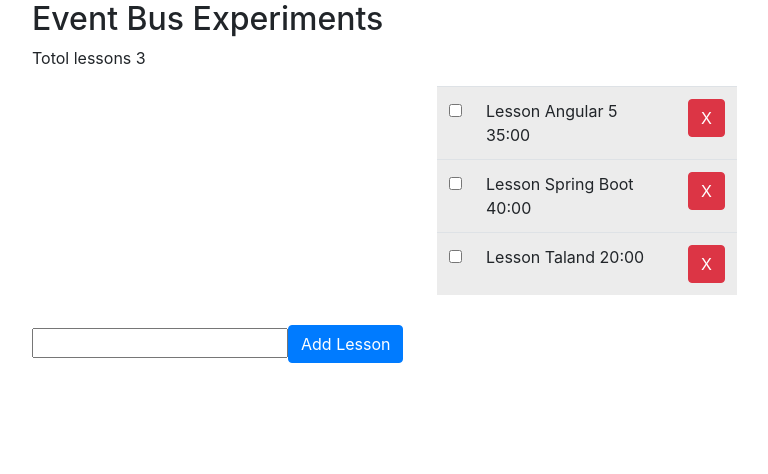
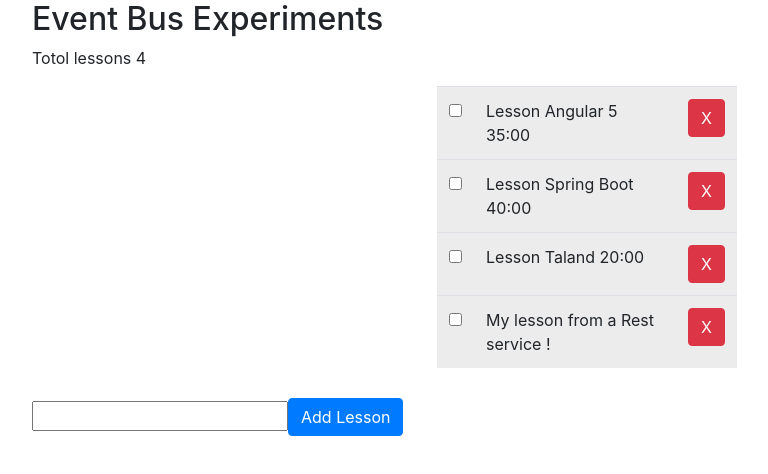
Before and after one commit to zaghir/reactive-patters-course, an Angular app: page / in a window 1280 px wide. Shown: the top 474 px of the page, without its empty margins (53-821 px from the left). Built offline with nearby package versions, Linux system fonts and the light colour scheme.

Commit message:
3_implementer_methode_add_and_delete_dans_la_factory_resoudre_probleme_references_partages_par_observers

```diff
--- a/src/app/event-bus-experiments/event-bus-experiments.component.ts
+++ b/src/app/event-bus-experiments/event-bus-experiments.component.ts
@@ -24,12 +24,16 @@ export class EventBusExperimentsComponent implements OnInit {
         id:Math.random(),
         description:'My lesson from a Rest service !'
       };
-      //todo
+      store.addLesson(newLesson);
     },5000)
   }
 
   addLesson(lessonText: string ){
-    // toDO
+    const newLesson = {
+      id :Math.random(),
+      description: lessonText
+    };
+    store.addLesson(newLesson);
   }
 
 }
--- a/src/app/event-bus-experiments/event-bus.ts
+++ b/src/app/event-bus-experiments/event-bus.ts
@@ -1,4 +1,5 @@
 import {Lesson } from "../shared/model/lesson";
+import { JsonPipe } from "../../../node_modules/@angular/common";
 
 
 // definier deux type d'evenement
@@ -57,7 +58,7 @@ class SubjectImplementation implements Subject{
 
 // on factorise tous les variables dans un seul endroit , c'est le pattern factory
 class DataStore {
-    // on centralise les données des lessons  et on les suprime des autres classes
+      // on centralise les données des lessons  et on les suprime des autres classes
     private lessons: Lesson[] = [];
     // private
     private  lessonsListSubject = new SubjectImplementation();
@@ -84,8 +85,49 @@ class DataStore {
         // on cree une copie et en set avec les lessons par newLessons
         this.lessons = newLessons.slice(0);
         // notifier tous les observer
-        this.lessonsListSubject.next(this.lessons);
+        this.broadcast();
         console.log('initializeLessonsList ==> ' , newLessons)
+    }
+
+    public addLesson(newLesson: Lesson): any {
+        // on clone l'objet puis en l'ajout à la table
+        // si on clone pas l'objet d'autre observer peuvent modifier les objet ajouter
+        // car le tableau a toujour la reference d aubjet passé
+
+        this.lessons.push(this.cloneObject(newLesson));
+        this.broadcast();
+    }
+
+    toggleLessonView(toggele: Lesson){
+        console.log('toggleLessonView ...' , toggele);
+        let lessonToggle :Lesson;
+        for(let i: number =0 ; i< this.lessons.length ; i++){
+            if(this.lessons[i].id === toggele.id){
+                lessonToggle = this.lessons[i];
+                break;
+            }
+        }
+        lessonToggle.completed = !lessonToggle.completed;
+        this.broadcast();
+    }
+
+    deleteLesson(lesson: Lesson){
+        const index = this.lessons.indexOf(lesson);
+        this.lessons.splice(index,1);
+        this.broadcast();
+    }
+
+    public broadcast(){
+         // la methode next envoie la referece de la liste lessons , qui cause problemes d'affichages avec le binding Angular
+        // si un oberver affiche la list il applique les changement fait localement sur les object de la liste recuprere
+        //this.lessonsListSubject.next(this.lessons);
+        // on envoie un clone ou une copie de la liste car il ne faut pas quelle soit mutable
+        this.lessonsListSubject.next(this.cloneObject(this.lessons));
+    }
+
+    private cloneObject(objet:any): any{
+        console.log(JSON.parse(JSON.stringify(objet)));
+        return JSON.parse(JSON.stringify(objet));
     }
 }
 
--- a/src/app/lessons-counter/lessons-counter.component.ts
+++ b/src/app/lessons-counter/lessons-counter.component.ts
@@ -7,13 +7,22 @@ import { Lesson } from '../shared/model/lesson';
   templateUrl: './lessons-counter.component.html',
   styleUrls: ['./lessons-counter.component.css']
 })
-export class LessonsCounterComponent implements Observer {
+export class LessonsCounterComponent implements Observer, OnInit {
+
 
   lessonsCounter: number = 0;
-  constructor() {
+  // la modification dans notre observable et la factorisation permet de ne plus prendre la tete
+  // avec les temps de creation de l observable et le moment ou l' observer se connecte à lui
+  // des que l'observer se s inscrit à l'observable il recoit les notifications
+  // on peut se s'inscrire à l'observable dans le la methode OnInit() , à l initialisation de component
+  // constructor() {
+  //   console.log('LessonsCounterComponent is regestred as observer...');
+  //   store.lessonListObservable.subscribe(this);
+  // }
+  ngOnInit(): void {
     console.log('LessonsCounterComponent is regestred as observer...');
     store.lessonListObservable.subscribe(this);
-   }
+  }
 
   next(data: Lesson[]){
     this.lessonsCounter = data.length ;
--- a/src/app/lessons-list/lessons-list.component.html
+++ b/src/app/lessons-list/lessons-list.component.html
@@ -2,10 +2,11 @@
   <tbody>
     <tr *ngFor="let lesson of lessons">
       <td>
-        <input type="checkbox" (click)="toggleLessonView(lesson)">
+        <input type="checkbox" [checked]="lesson.completed"  (click)="toggleLessonView(lesson)">
       </td>
       <td [ngClass]="{'lesson-viewed':lesson.completed  }">
           <span>{{lesson.description}} {{lesson.duration}} </span>
+          {{lesson.completed}}
       </td>
       <td>
         <!-- <i class="icon">&#43;</i>  -->
--- a/src/app/lessons-list/lessons-list.component.ts
+++ b/src/app/lessons-list/lessons-list.component.ts
@@ -30,17 +30,17 @@ export class LessonsListComponent implements Observer, OnInit {
     // on utilise data.slice(0)  pour recupere une copie de table apres la notification
     // si on set lessons par date , lessons aurra une reference directe sur le tableau
     // chaque modifications dans un observer va impacter les données d'autres observer pour le meme listner
-     this.lessons = data.slice(0);
+    // on recupere dans notre cas une copie de data pas besoin de faire un slice
+    console.log("lessons-list => next --> data" , data)
+     this.lessons = data;
   }
 
   toggleLessonView(lesson: Lesson){
-    console.log('toggleLessonView ...' , lesson);
-    lesson.completed = !lesson.completed;
+    store.toggleLessonView(lesson);
   }
 
   delete(lesson: Lesson){
-    const index = this.lessons.indexOf(lesson);
-    this.lessons.splice(index,1);
+    store.deleteLesson(lesson);
   }
 
 }
```
